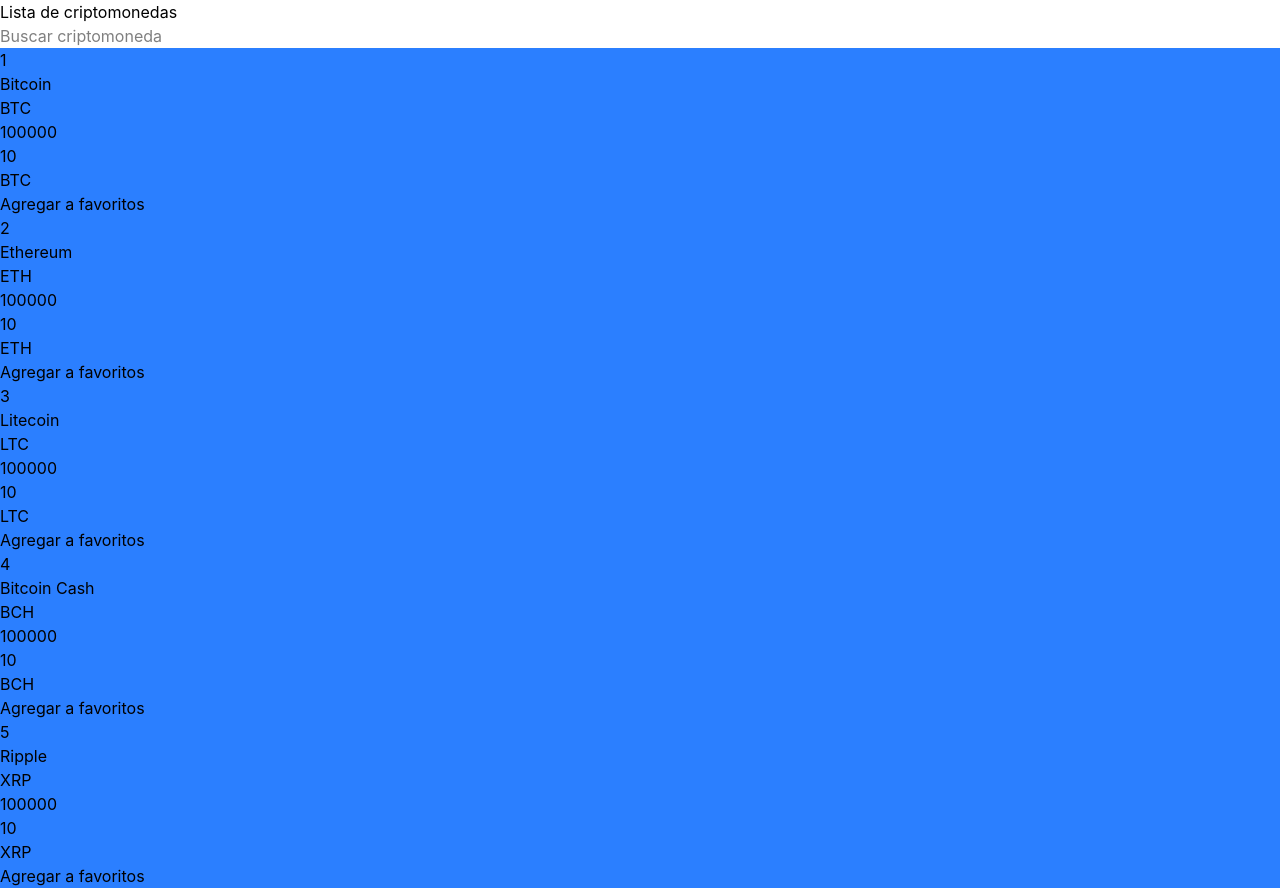
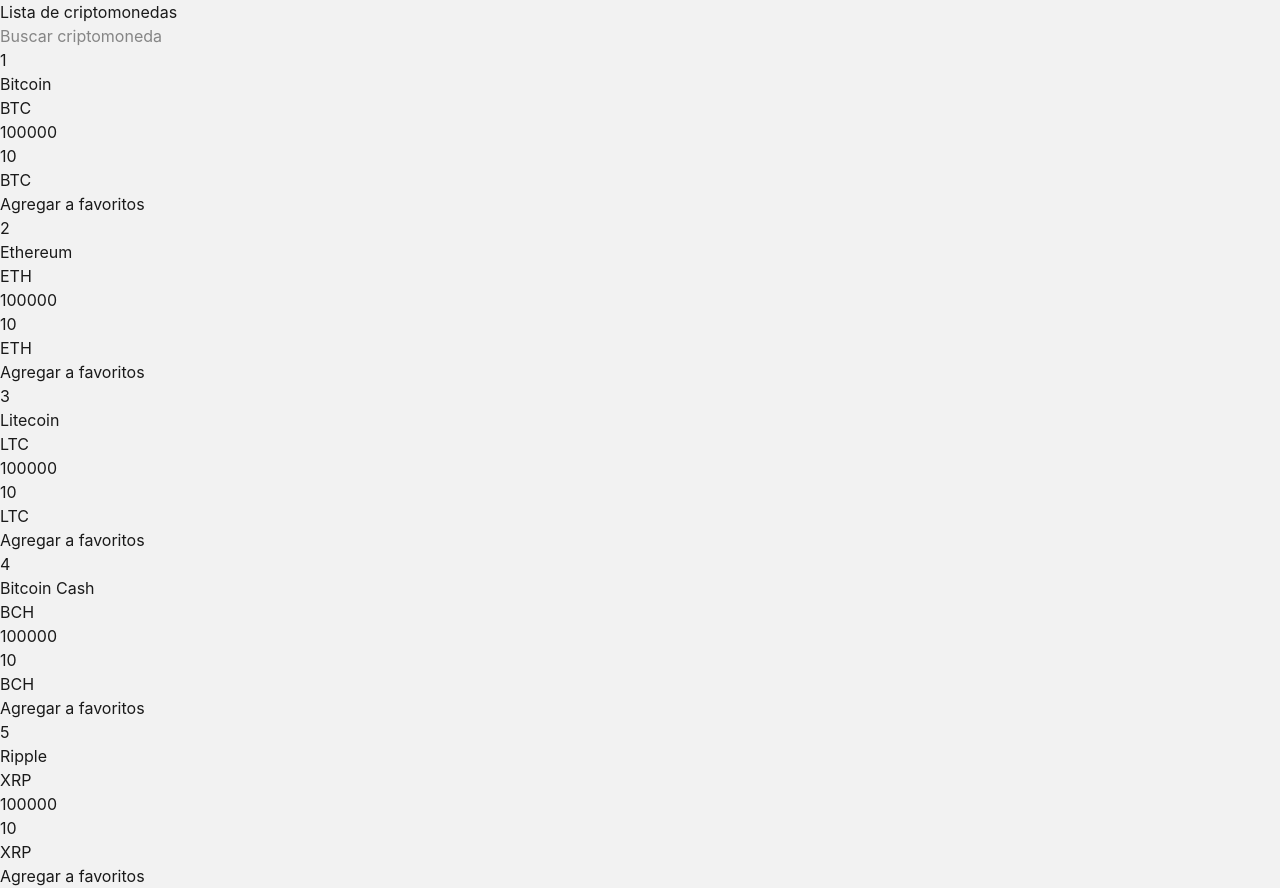
Before and after one commit to 102guss/3monedas, a React (Vite) app: page / in a window 1280 px wide. Built offline with nearby package versions, Linux system fonts and the light colour scheme.

Commit message:
Se agregó un estilo tailwindcss

```diff
--- a/index.html
+++ b/index.html
@@ -7,7 +7,7 @@
     <title>monedas3</title>
   </head>
   <body>
-    <div id="root"></div>
+    <div id="root" ></div>
     <script type="module" src="/src/main.tsx"></script>
   </body>
 </html>
--- a/src/components/Coin.tsx
+++ b/src/components/Coin.tsx
@@ -11,7 +11,7 @@
   };
 
   return (
-    <div className="bg-blue-500">
+    <div>
       <h1>{order}</h1>
       <h2>{name}</h2>
       <p>{symbol}</p>
--- a/src/index.css
+++ b/src/index.css
@@ -1 +1,5 @@
 @import "tailwindcss";
+body {
+background-color:#f2f2f2;
+color: #1a1a1a;
+}
```
